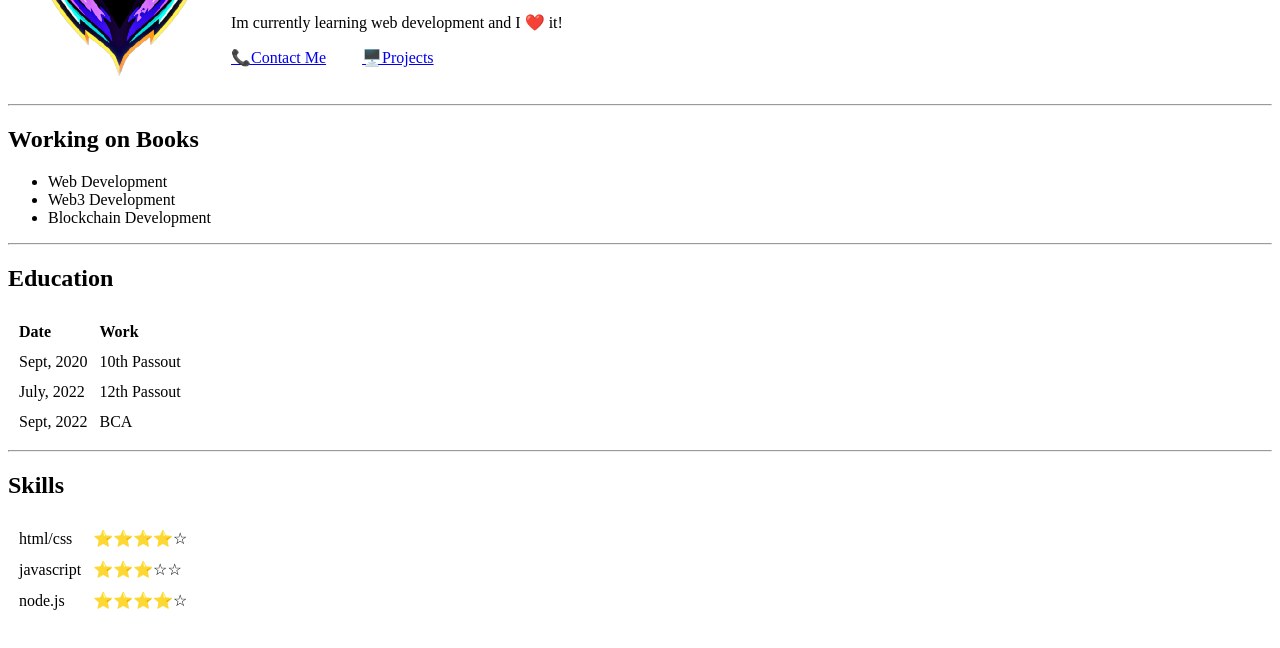
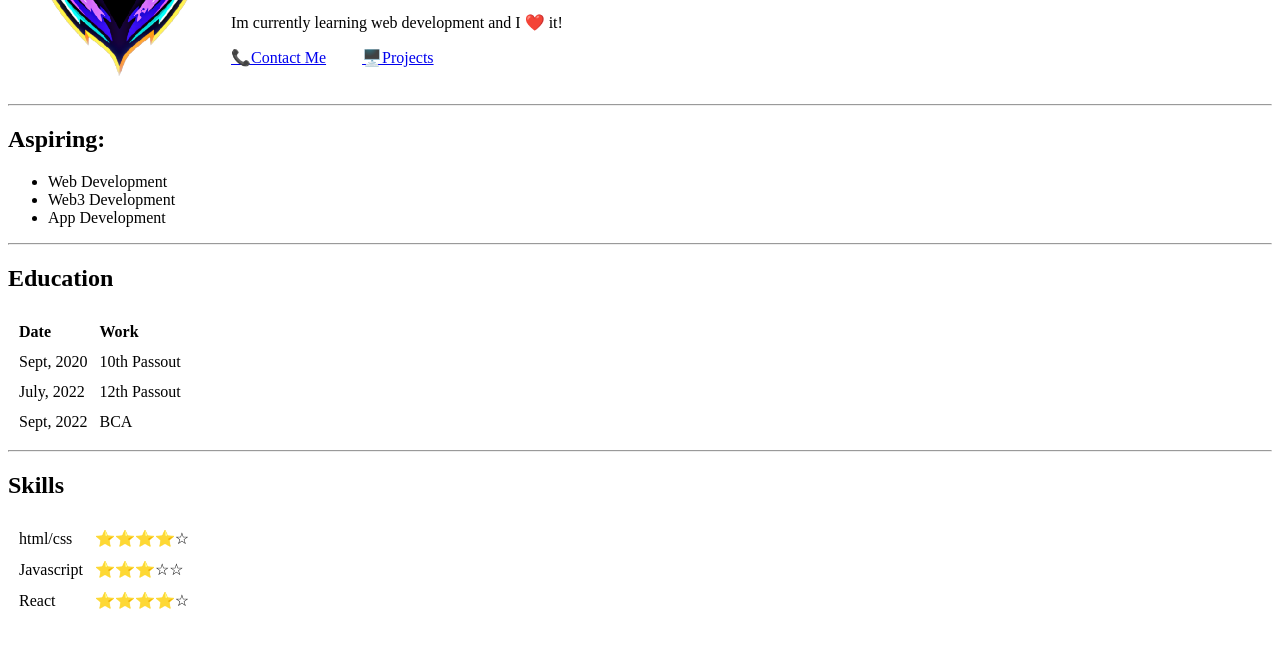
Before and after one commit to shahbaz4783/html-portfolio, a plain HTML site: page index.html in a window 1280 px wide. Shown: the part 138-786 px from the top of the page. Drawn offline with Linux system fonts and the light colour scheme.

Commit message:
Update index.html

```diff
--- a/index.html
+++ b/index.html
@@ -23,11 +23,11 @@
     </table>
 
     <hr>
-    <h2>Working on Books</h2>
+    <h2>Aspiring:</h2>
     <ul>
         <li>Web Development</li>
         <li>Web3 Development</li>
-        <li>Blockchain Development</li>
+        <li>App Development</li>
     </ul>
     <hr>
     <h2>Education</h2>
@@ -57,11 +57,11 @@
         <td>⭐️⭐️⭐️⭐️☆</td>
     </tr>
     <tr>
-        <td>javascript</td>
+        <td>Javascript</td>
         <td>⭐️⭐️⭐️☆☆</td>
     </tr>
     <tr>
-        <td>node.js</td>
+        <td>React</td>
         <td>⭐️⭐️⭐️⭐️☆</td>
     </tr>
 </table>
```
